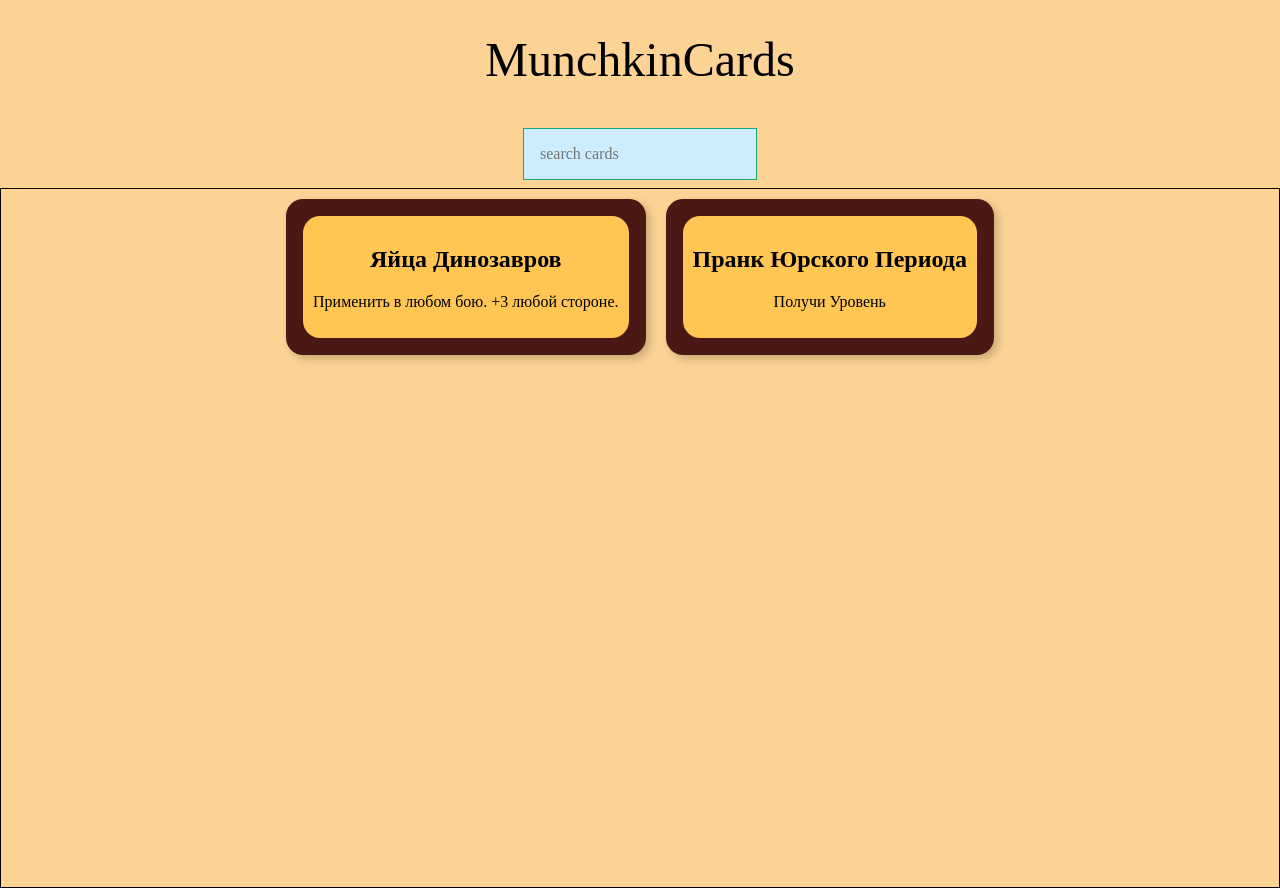
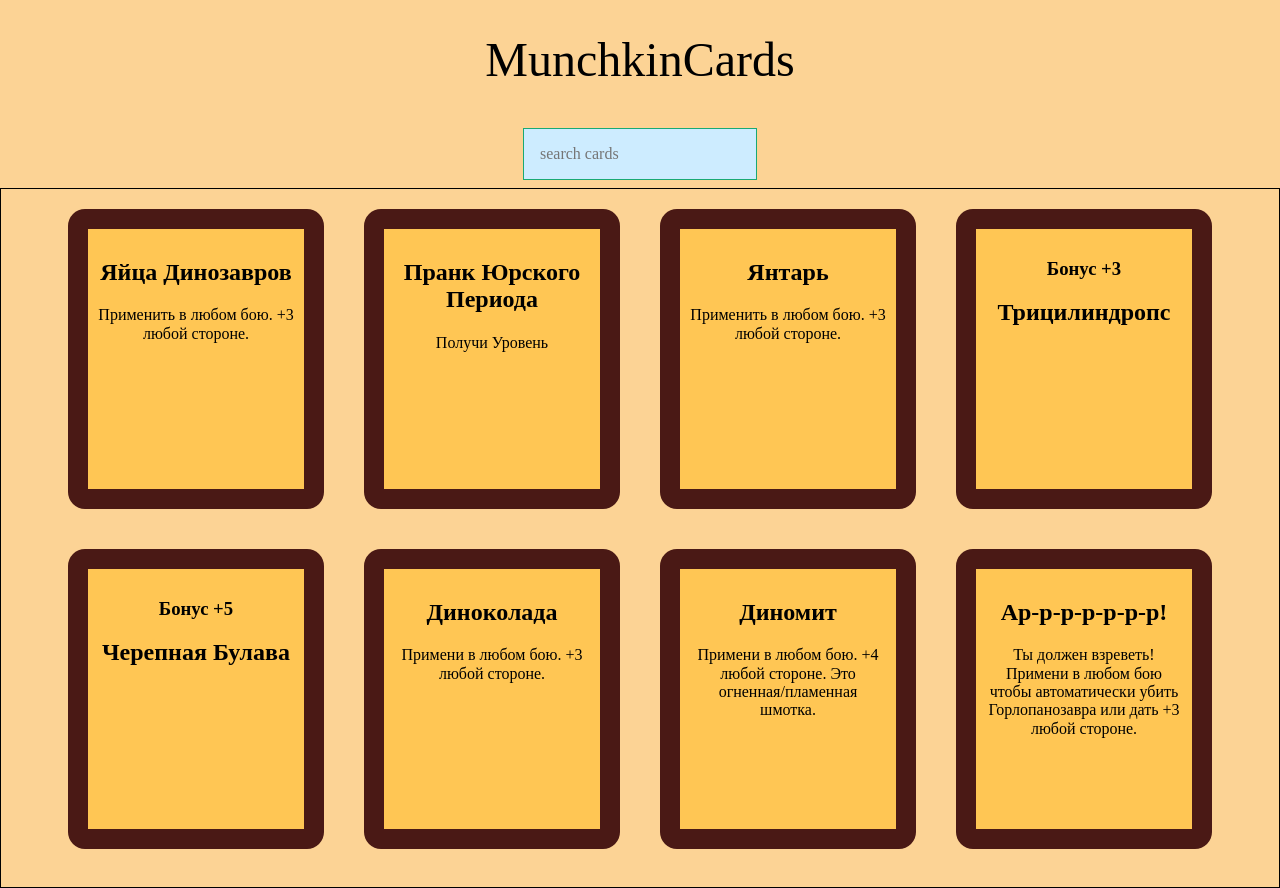
Before and after one commit to marustas/React-HelloWorld, a React (Create React App) app: page / in a window 1280 px wide. Built offline with nearby package versions, Linux system fonts and the light colour scheme.

Commit message:
Desired styling achieved

```diff
--- a/src/components/Card.css
+++ b/src/components/Card.css
@@ -1,14 +1,13 @@
 .Card {
-    margin: 10px;
-    background-color: #4A1915;
+    background-color: #FFC654;
+    border-color: #4A1915;
     border-radius: 17px;
-    display: flex;
-    width: fit-content;
-}
-
-.CardInside {
-    background-color: #FFC654;
-    border-radius: 17px;
-    margin: 17px;
+    border-style: solid;
+    border-width: 20px;
+    display: inline-block;
+    vertical-align: middle;
+    height: 300px;
+    margin: 20px;
+    width: 256px;
     padding: 10px;
 }
--- a/src/components/Card.js
+++ b/src/components/Card.js
@@ -1,13 +1,12 @@
 import React from 'react';
 import "./Card.css";
-const Card = ({ name, id, description }) => {
+const Card = ({ name, id, description,bonus }) => {
     return (
-        <div className='Card dib shadow-5 grow'>
-            <div className='CardInside'>
-                <div>
-                    <h2>{name}</h2>
-                    <p>{description}</p>
-                </div>
+        <div className='Card tc'>
+            <h3>{bonus}</h3>
+            <div>
+            <h2>{name}</h2>
+            <p>{description}</p>
             </div>
         </div>
     );
--- a/src/components/CardList.js
+++ b/src/components/CardList.js
@@ -8,6 +8,7 @@
                     return (<Card
                         key={i}
                         id={treasures[i].id}
+                        bonus = {treasures[i].bonus}
                         name={treasures[i].name}
                         description={treasures[i].description}
                     />
--- a/src/containers/App.js
+++ b/src/containers/App.js
@@ -12,7 +12,6 @@
     constructor() {
         super()
         this.state = {
-            robots: [],
             treasures: treasures,
             searchfield: ''
         }
--- a/src/containers/treasures.js
+++ b/src/containers/treasures.js
@@ -8,4 +8,44 @@
         name: 'Пранк Юрского Периода',
         description: 'Получи Уровень'
     },
+    {
+        id: 'Bursztynek',
+        name: 'Янтарь',
+        description: 'Применить в любом бою. +3 любой стороне.'
+    },
+    {
+        id: 'Cylinder z Triceratopsa',
+        bonus: 'Бонус +3',
+        name: 'Трицилиндропс'
+    },
+    {
+        id: 'Czaszkoszuga',
+        bonus: 'Бонус +5',
+        name: 'Черепная Булава'
+    },
+    {
+        id: 'Dino Colada',
+        name: 'Диноколада',
+        description: 'Примени в любом бою. +3 любой стороне.'
+    },
+    {
+        id: 'Dinomit',
+        name: 'Диномит',
+        description: 'Примени в любом бою. +4 любой стороне. Это огненная/пламенная шмотка.'
+    },
+    {
+        id: 'Graaar!',
+        name: 'Ар-р-р-р-р-р-р!',
+        description: 'Ты должен взреветь! Примени в любом бою чтобы автоматически убить Горлопанозавра или дать +3 любой стороне.'
+    },
+    {
+        id: 'Kantowane Kosci',
+        name: 'Читерский Кубик',
+        description: 'Применить после любого твоего броска кубика. Поверни кубик нужной тебе стороной вверх. Одноразовая.'
+    },
+    {
+        id: 'Kolczato Rozowy',
+        name: 'Колюче-Розовый',
+        description: 'Примени к шмотке или скакуну, дающему бонус в бою. Делает его колюче-розовым и дает дополнительно +2. При потере, краже или сбросе скакуна или шмотки эта карта уходит вместе с ним.'
+    },
 ]
```
